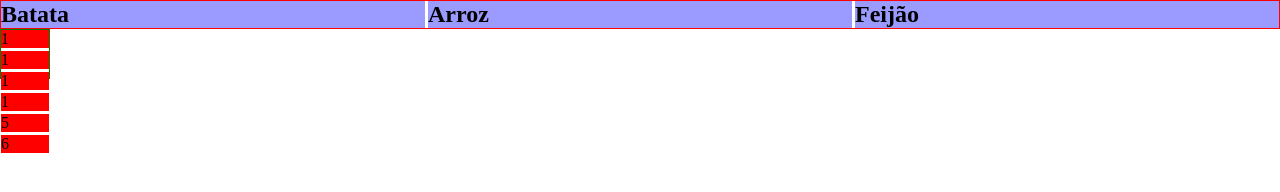
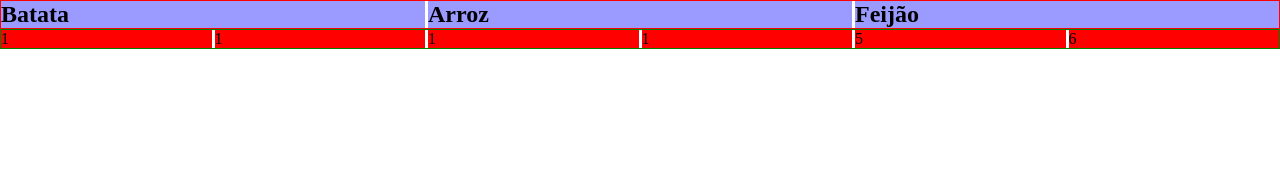
Before and after one commit to FireguiQueen/rocketseat-discover, a plain HTML site: page Trilha fundamentar/HTML & CSS/Exercises/test-flex.html in a window 1280 px wide. Drawn offline with Linux system fonts and the light colour scheme.

Commit message:
Update test-flex.html

```diff
--- a/Trilha fundamentar/HTML & CSS/Exercises/test-flex.html
+++ b/Trilha fundamentar/HTML & CSS/Exercises/test-flex.html
@@ -28,14 +28,13 @@
 
         #teste{
             display: flex;
-            width: 50px;
             border: 1px solid green;
-            flex-wrap: wrap;
-            height: 50px;
+
 
         }
         #teste p{
-            width: 50px;
+
+            flex-basis: 236px;
             background-color: red;
         }
     </style>
```
